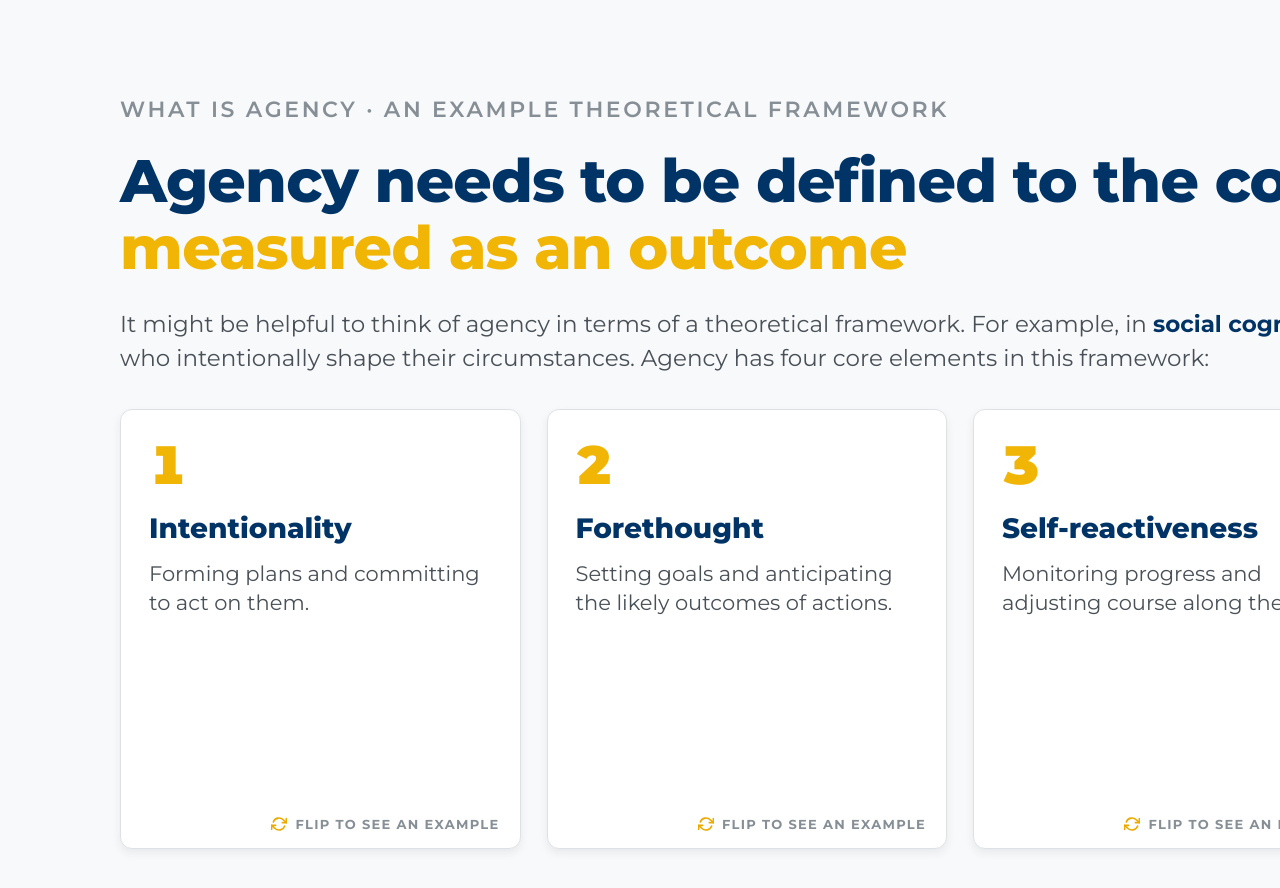
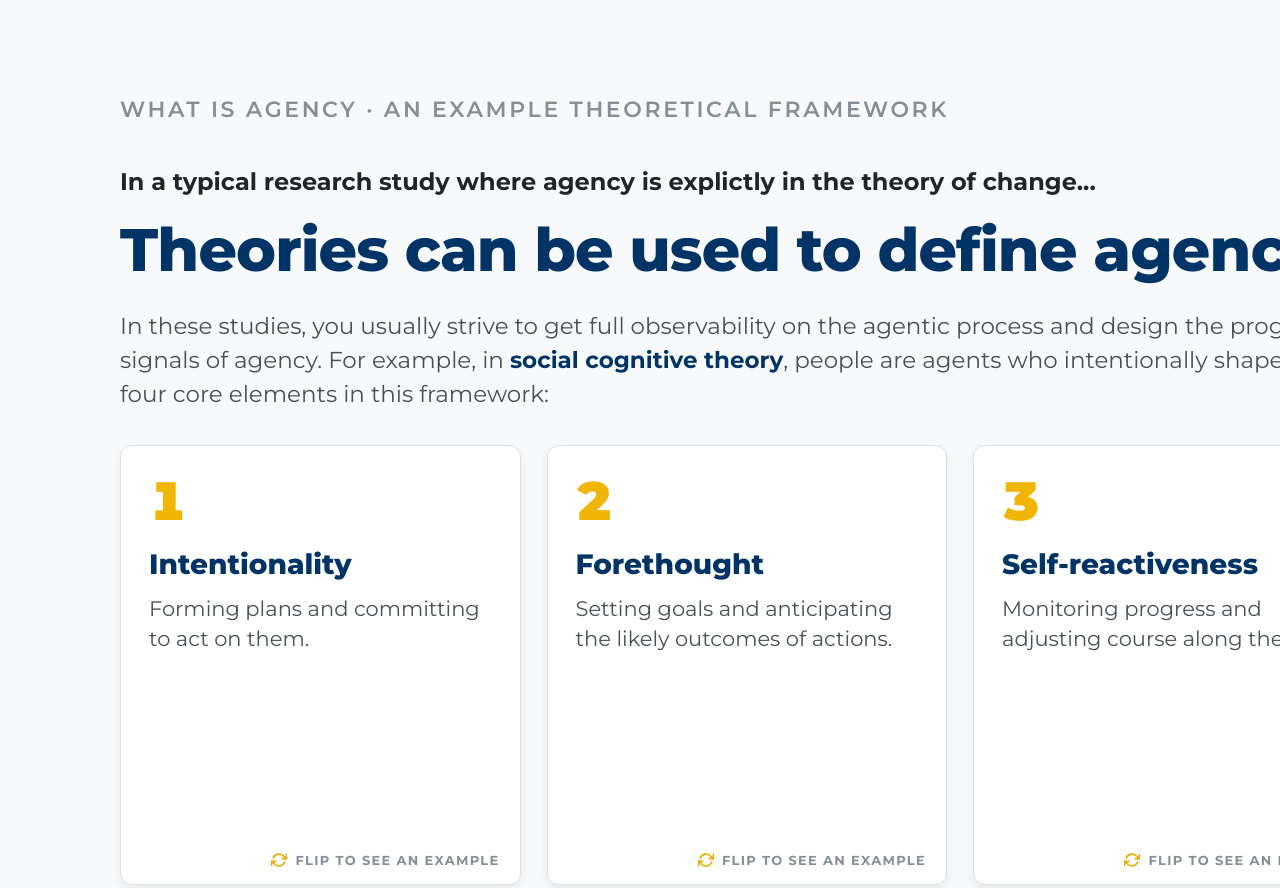
Before and after one commit to agency-fund/taf-nairobi-agency-measurement-slides, a website: page slides/04-bandura.html in a window 1280 px wide. Shown: the top 888 px of the page. Drawn offline with Linux system fonts and the light colour scheme.

Commit message:
edit text

```diff
--- a/slides/04-bandura.html
+++ b/slides/04-bandura.html
@@ -45,9 +45,10 @@
 <body>
   <div class="slide">
     <p class="eyebrow" data-reveal>What is agency &middot; an example theoretical framework</p>
-    <h1 data-reveal>Agency needs to be defined to the context and <span class="accent">measured as an outcome</span></h1>
+    <h2 data-reveal>In a typical research study where agency is explictly in the theory of change... </h2>
+    <h1 data-reveal>Theories can be used to define agency.</span></h1>
 
-    <p class="bd-intro" data-reveal>It might be helpful to think of agency in terms of a theoretical framework. For example, in <strong>social cognitive theory</strong>, people are agents who intentionally shape their circumstances. Agency has four core elements in this framework:</p>
+    <p class="bd-intro" data-reveal>In these studies, you usually strive to get full observability on the agentic process and design the program in a way to produce these signals of agency. For example, in <strong>social cognitive theory</strong>, people are agents who intentionally shape their circumstances. Agency has four core elements in this framework:</p>
 
     <div class="bd-grid">
       <div class="flip" data-reveal>
```
Also changed, not shown: slides/05-two-by-two.html (+2 -1 lines), slides/08-divider.html (+1 -1 lines).
